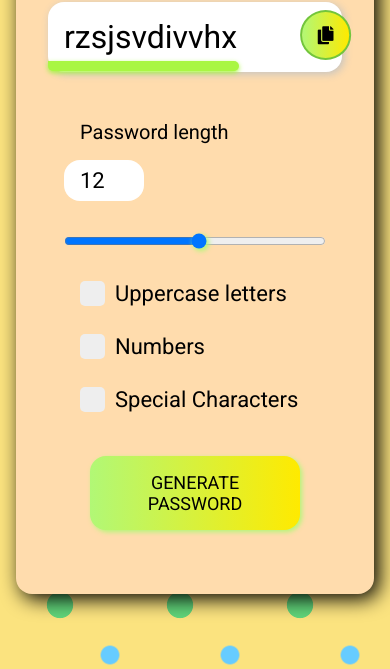
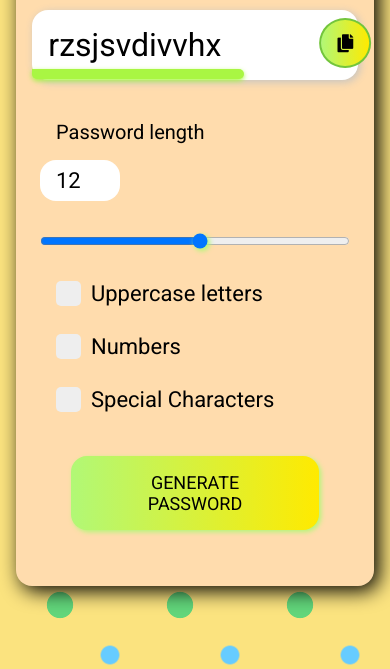
Before and after one commit to Frontmaniaac/Password-Generator, a plain HTML site: page index.html in a window 390 px wide. Shown: the part 175-844 px from the top of the page. Drawn offline with Linux system fonts and the light colour scheme.

Commit message:
decreased padding

```diff
--- a/style.scss
+++ b/style.scss
@@ -225,6 +225,10 @@ form {
 }
 
 @media (max-width:560px) {
+    .generator {
+        padding: 2rem 1rem;
+    }
+
     .passwordWrap {
         display: flex;
         justify-content: center;
@@ -235,6 +239,8 @@ form {
     }
 
     form {
+        padding: 0.5rem;
+
         & .lengthWrap {
             & .rangeBar {
                 margin: 1rem 0;
```
Also changed, not shown: style.css, 1 other file.
